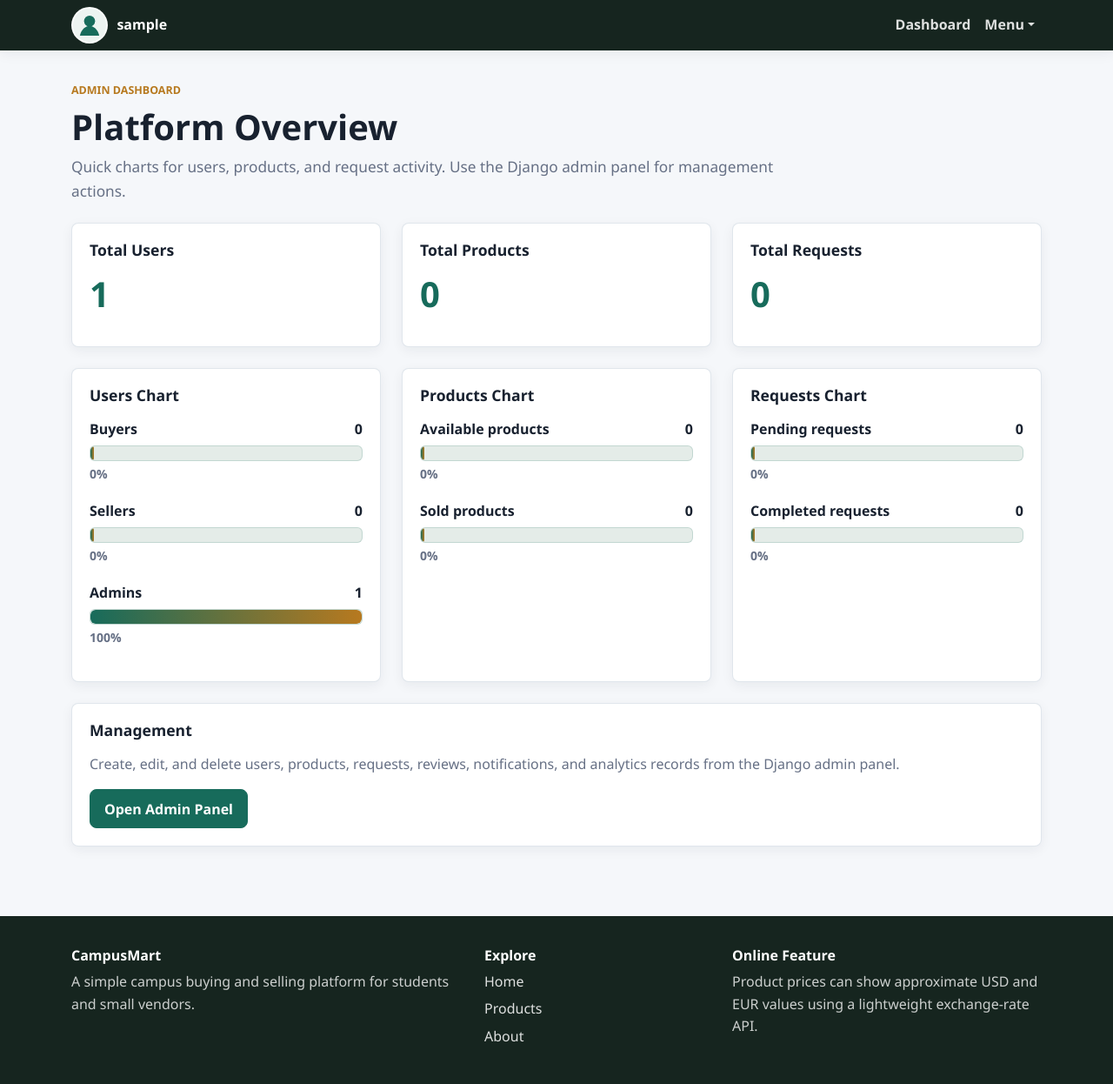
After one commit to CarmineAkanabe/campus_marketplace, a Django app: page /dashboard/admin/ in a window 1280 px wide. The commit adds this page. Shown: the whole page at 87% size. Run offline with Django 5.2, Linux system fonts and the light colour scheme; the visitor is signed in with stand-in values (Sample User, id 1); data comes from the database, SQL or seed files in the repository; data that the repository does not hold is empty; some libraries are stand-ins or nearby versions.

Commit message:
Some tweaks for the admin and navbar

```diff
--- /dev/null
+++ b/dashboard/templates/dashboard/admin_dashboard.html
@@ -0,0 +1,90 @@
+{% extends 'base.html' %}
+
+{% block content %}
+<div class="page-header compact">
+    <span class="eyebrow">Admin dashboard</span>
+    <h1>Platform Overview</h1>
+    <p>Quick charts for users, products, and request activity. Use the Django admin panel for management actions.</p>
+</div>
+
+<div class="row g-4 mb-4">
+    <div class="col-md-4">
+        <div class="dashboard-card stat-card">
+            <h3>Total Users</h3>
+            <p class="display-6">{{ total_people }}</p>
+        </div>
+    </div>
+    <div class="col-md-4">
+        <div class="dashboard-card stat-card">
+            <h3>Total Products</h3>
+            <p class="display-6">{{ total_products }}</p>
+        </div>
+    </div>
+    <div class="col-md-4">
+        <div class="dashboard-card stat-card">
+            <h3>Total Requests</h3>
+            <p class="display-6">{{ total_requests }}</p>
+        </div>
+    </div>
+</div>
+
+<div class="row g-4">
+    <div class="col-md-4">
+        <div class="dashboard-card">
+            <h3>Users Chart</h3>
+            {% for item in user_chart_stats %}
+                <div class="mini-chart-row">
+                    <div class="mini-chart-label">
+                        <span>{{ item.label }}</span>
+                        <strong>{{ item.count }}</strong>
+                    </div>
+                    <div class="mini-chart-track">
+                        <div class="mini-chart-fill" style="width: {{ item.percent }}%"></div>
+                    </div>
+                    <small class="chart-percent">{{ item.percent }}%</small>
+                </div>
+            {% endfor %}
+        </div>
+    </div>
+    <div class="col-md-4">
+        <div class="dashboard-card">
+            <h3>Products Chart</h3>
+            {% for item in product_chart_stats %}
+                <div class="mini-chart-row">
+                    <div class="mini-chart-label">
+                        <span>{{ item.label }}</span>
+                        <strong>{{ item.count }}</strong>
+                    </div>
+                    <div class="mini-chart-track">
+                        <div class="mini-chart-fill" style="width: {{ item.percent }}%"></div>
+                    </div>
+                    <small class="chart-percent">{{ item.percent }}%</small>
+                </div>
+            {% endfor %}
+        </div>
+    </div>
+    <div class="col-md-4">
+        <div class="dashboard-card">
+            <h3>Requests Chart</h3>
+            {% for item in request_chart_stats %}
+                <div class="mini-chart-row">
+                    <div class="mini-chart-label">
+                        <span>{{ item.label }}</span>
+                        <strong>{{ item.count }}</strong>
+                    </div>
+                    <div class="mini-chart-track">
+                        <div class="mini-chart-fill" style="width: {{ item.percent }}%"></div>
+                    </div>
+                    <small class="chart-percent">{{ item.percent }}%</small>
+                </div>
+            {% endfor %}
+        </div>
+    </div>
+</div>
+
+<div class="dashboard-card mt-4">
+    <h3>Management</h3>
+    <p class="text-muted">Create, edit, and delete users, products, requests, reviews, notifications, and analytics records from the Django admin panel.</p>
+    <a class="btn btn-primary" href="{% url 'admin:index' %}">Open Admin Panel</a>
+</div>
+{% endblock %}
--- a/dashboard/urls.py
+++ b/dashboard/urls.py
@@ -7,4 +7,5 @@ app_name = 'dashboard'
 urlpatterns = [
     path('buyer/', views.buyer_dashboard, name='buyer_dashboard'),
     path('seller/', views.seller_dashboard, name='seller_dashboard'),
+    path('admin/', views.admin_dashboard, name='admin_dashboard'),
 ]
--- a/dashboard/views.py
+++ b/dashboard/views.py
@@ -1,4 +1,5 @@
 from django.contrib.auth.decorators import login_required
+from django.contrib.auth import get_user_model
 from django.shortcuts import redirect, render
 
 from products.models import Product
@@ -13,6 +14,8 @@ def percent(part, whole):
 
 @login_required
 def buyer_dashboard(request):
+    if request.user.is_superuser:
+        return redirect('dashboard:admin_dashboard')
     if getattr(request.user, 'role', None) == 'seller':
         return redirect('dashboard:seller_dashboard')
 
@@ -42,6 +45,8 @@ def buyer_dashboard(request):
 
 @login_required
 def seller_dashboard(request):
+    if request.user.is_superuser:
+        return redirect('dashboard:admin_dashboard')
     if getattr(request.user, 'role', None) != 'seller':
         return redirect('dashboard:buyer_dashboard')
 
@@ -68,3 +73,42 @@ def seller_dashboard(request):
             {'label': 'Completed requests', 'count': completed_requests, 'percent': percent(completed_requests, request_total)},
         ],
     })
+
+
+@login_required
+def admin_dashboard(request):
+    if not request.user.is_superuser:
+        return redirect('dashboard:buyer_dashboard')
+
+    User = get_user_model()
+    buyers = User.objects.filter(role=User.BUYER, is_superuser=False).count()
+    sellers = User.objects.filter(role=User.SELLER, is_superuser=False).count()
+    admins = User.objects.filter(is_superuser=True).count()
+    total_people = buyers + sellers + admins
+
+    total_products = Product.objects.count()
+    available_products = Product.objects.filter(availability_status=Product.AVAILABILITY_AVAILABLE).count()
+    sold_products = Product.objects.filter(availability_status=Product.AVAILABILITY_SOLD).count()
+
+    total_requests = PurchaseRequest.objects.count()
+    pending_requests = PurchaseRequest.objects.filter(status=PurchaseRequest.STATUS_PENDING).count()
+    completed_requests = PurchaseRequest.objects.filter(status=PurchaseRequest.STATUS_COMPLETED).count()
+
+    return render(request, 'dashboard/admin_dashboard.html', {
+        'user_chart_stats': [
+            {'label': 'Buyers', 'count': buyers, 'percent': percent(buyers, total_people)},
+            {'label': 'Sellers', 'count': sellers, 'percent': percent(sellers, total_people)},
+            {'label': 'Admins', 'count': admins, 'percent': percent(admins, total_people)},
+        ],
+        'product_chart_stats': [
+            {'label': 'Available products', 'count': available_products, 'percent': percent(available_products, total_products)},
+            {'label': 'Sold products', 'count': sold_products, 'percent': percent(sold_products, total_products)},
+        ],
+        'request_chart_stats': [
+            {'label': 'Pending requests', 'count': pending_requests, 'percent': percent(pending_requests, total_requests)},
+            {'label': 'Completed requests', 'count': completed_requests, 'percent': percent(completed_requests, total_requests)},
+        ],
+        'total_people': total_people,
+        'total_products': total_products,
+        'total_requests': total_requests,
+    })
--- a/templates/base.html
+++ b/templates/base.html
@@ -12,7 +12,7 @@
 <nav class="navbar navbar-expand-lg navbar-dark sticky-top">
     <div class="container">
         {% if user.is_authenticated %}
-            <a class="navbar-avatar-link" href="{% url 'dashboard:buyer_dashboard' %}" aria-label="Open dashboard">
+            <a class="navbar-avatar-link" href="{% if user.is_superuser %}{% url 'dashboard:admin_dashboard' %}{% else %}{% url 'dashboard:buyer_dashboard' %}{% endif %}" aria-label="Open dashboard">
                 {% if user.profile_image %}
                     <img src="{{ user.profile_image.url }}" class="navbar-avatar" alt="{{ user.username }}">
                 {% else %}
@@ -30,9 +30,11 @@
         </button>
         <div class="collapse navbar-collapse" id="mainNavbar">
             <ul class="navbar-nav ms-auto">
-                <li class="nav-item"><a class="nav-link" href="{% url 'products:product_list' %}">Products</a></li>
                 {% if user.is_authenticated %}
-                    {% if not user.is_superuser %}
+                    {% if user.is_superuser %}
+                        <li class="nav-item"><a class="nav-link" href="{% url 'dashboard:admin_dashboard' %}">Dashboard</a></li>
+                    {% else %}
+                        <li class="nav-item"><a class="nav-link" href="{% url 'products:product_list' %}">Products</a></li>
                         <li class="nav-item"><a class="nav-link" href="{% url 'core:about' %}">About</a></li>
                         <li class="nav-item"><a class="nav-link" href="{% url 'notifications:notification_list' %}">Notifications{% if user.unread_notifications_count > 0 %} <span class="badge bg-danger">{{ user.unread_notifications_count }}</span>{% endif %}</a></li>
                     {% endif %}
@@ -62,8 +64,8 @@
                         </ul>
                     </li>
                 {% else %}
+                    <li class="nav-item"><a class="nav-link" href="{% url 'products:product_list' %}">Products</a></li>
                     <li class="nav-item"><a class="nav-link" href="{% url 'core:about' %}">About</a></li>
-                    <li class="nav-item"><a class="nav-link" href="{% url 'core:home' %}">Home</a></li>
                     <li class="nav-item"><a class="nav-link" href="{% url 'users:login' %}">Login</a></li>
                     <li class="nav-item"><a class="nav-link" href="{% url 'users:register' %}">Register</a></li>
                 {% endif %}
--- a/users/views.py
+++ b/users/views.py
@@ -32,6 +32,8 @@ def login_view(request):
         if form.is_valid():
             user = form.get_user()
             login(request, user)
+            if user.is_superuser:
+                return redirect('dashboard:admin_dashboard')
             return redirect('dashboard:buyer_dashboard')
     else:
         form = style_auth_form(AuthenticationForm())
```
Also changed, not shown: dashboard/tests.py (+19 -0 lines).
